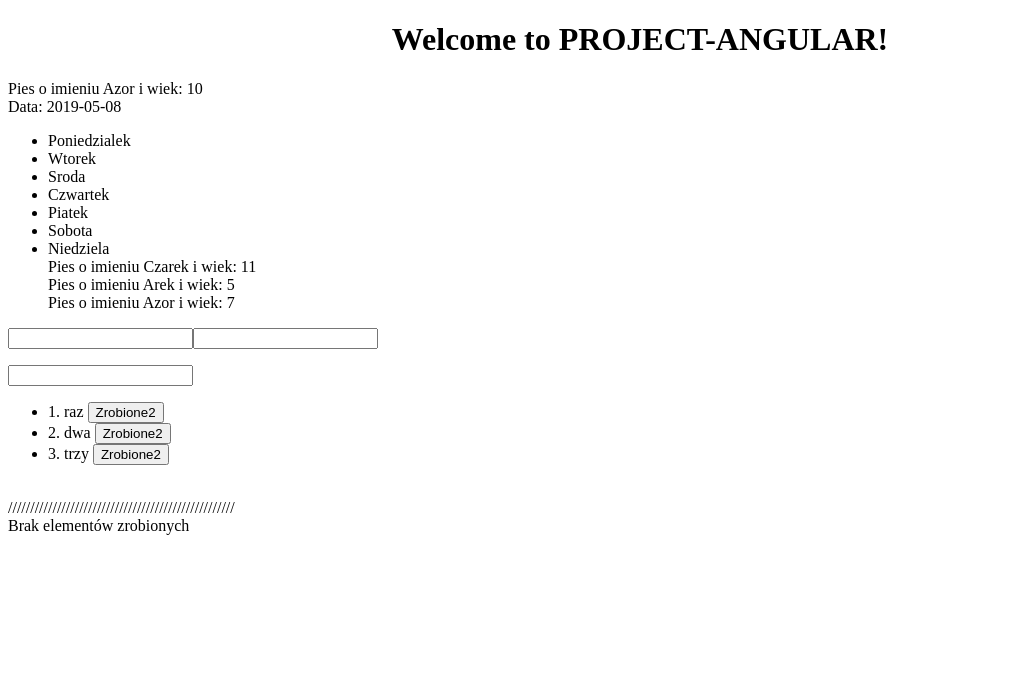
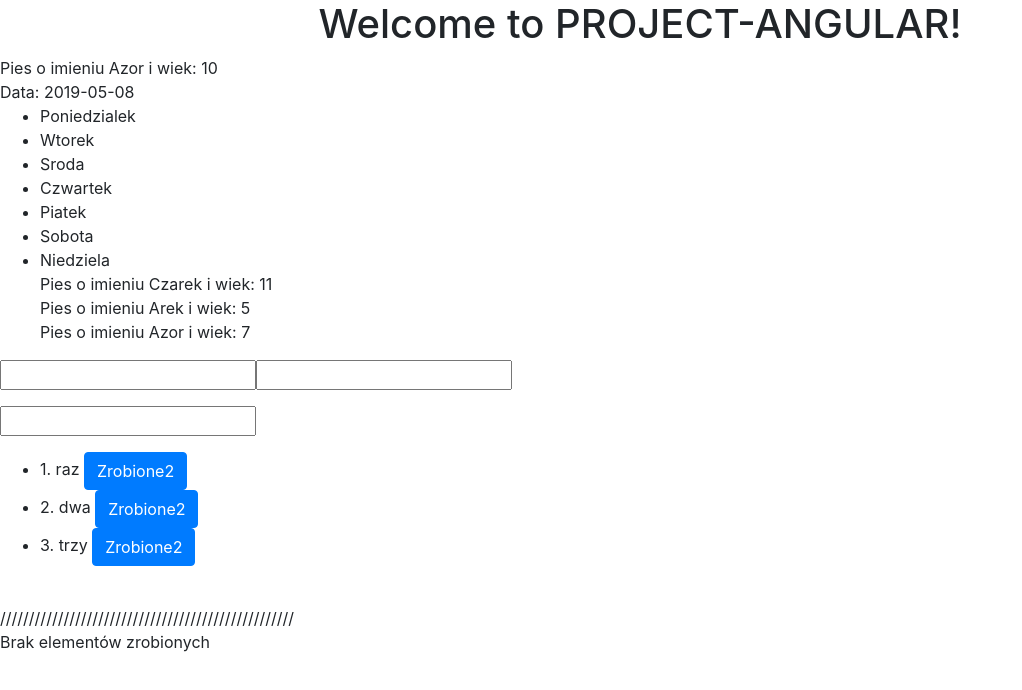
Before and after one commit to penrose76/angulartestowy, an Angular app: page / in a window 1280 px wide. Shown: the top 690 px of the page, without its empty margins (0-1022 px from the left). Built offline with nearby package versions, Linux system fonts and the light colour scheme.

Commit message:
updates to deploy to heroku

```diff
--- a/angular.json
+++ b/angular.json
@@ -23,7 +23,8 @@
               "src/assets"
             ],
             "styles": [
-              "src/styles.css"
+              "src/styles.css",
+              "node_modules/bootstrap/dist/css/bootstrap.min.css"
             ],
             "scripts": []
           },
--- a/package.json
+++ b/package.json
@@ -23,9 +23,12 @@
     "@angular/platform-browser": "^6.0.3",
     "@angular/platform-browser-dynamic": "^6.0.3",
     "@angular/router": "^6.0.3",
+    "bootstrap": "^4.3.1",
     "core-js": "^2.5.4",
     "express": "^4.16.4",
+    "jquery": "^1.9.1",
     "path": "^0.12.7",
+    "popper.js": "^1.14.7",
     "rxjs": "^6.0.0",
     "typescript": "~2.7.2",
     "zone.js": "^0.8.26"
--- a/src/app/child1/child1.component.html
+++ b/src/app/child1/child1.component.html
@@ -1,6 +1,6 @@
   <ul>
     <li *ngFor="let key of tabelaKluczy; let i = index">
       {{i+1}}. {{key}}
-       <button (click)='pobierz(i)' >Zrobione2</button>
+       <button (click)='pobierz(i)' class="btn btn-primary" >Zrobione2</button>
     </li>
   </ul>
```
Also changed, not shown: 1 other file (tests, documents, lock files or other folders).
